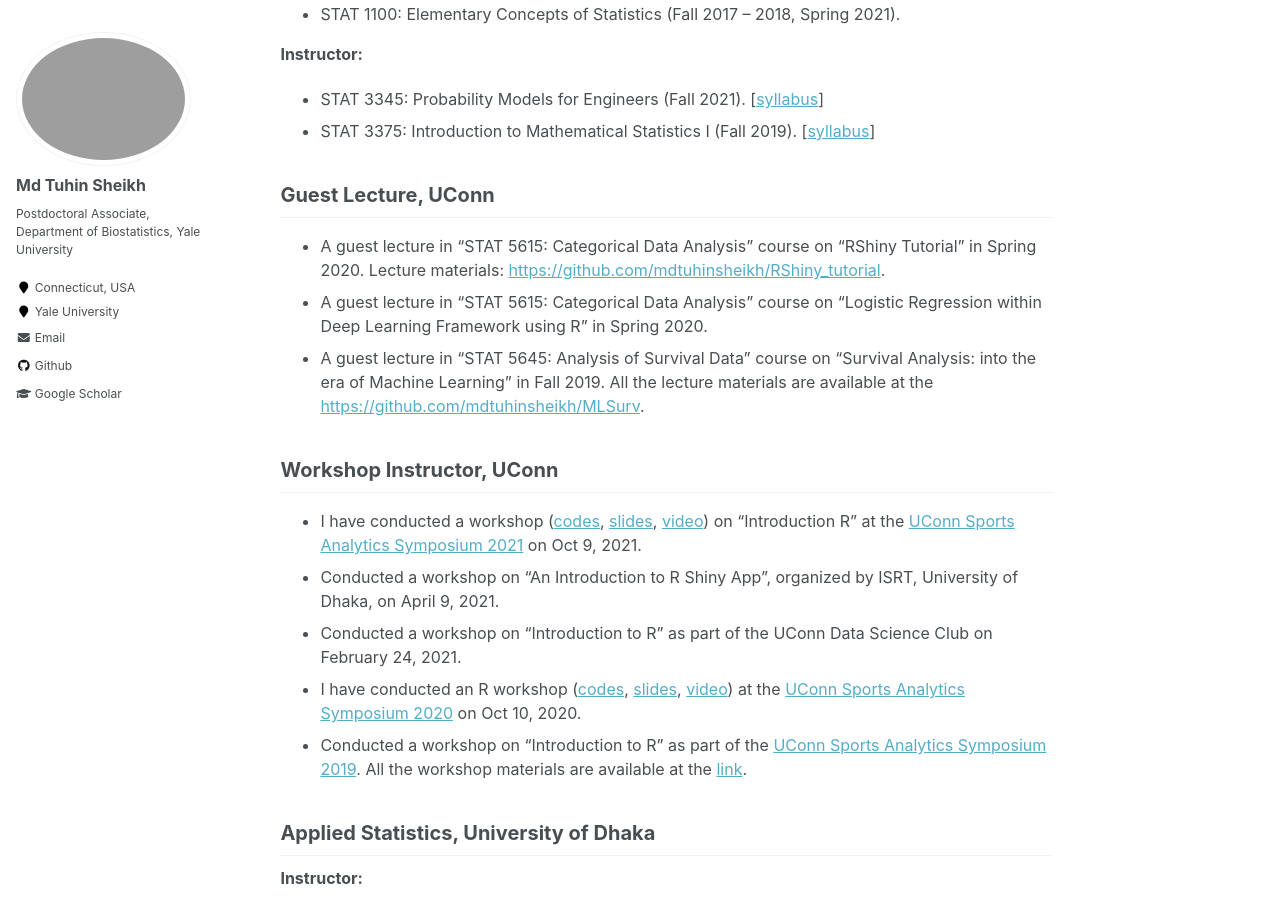
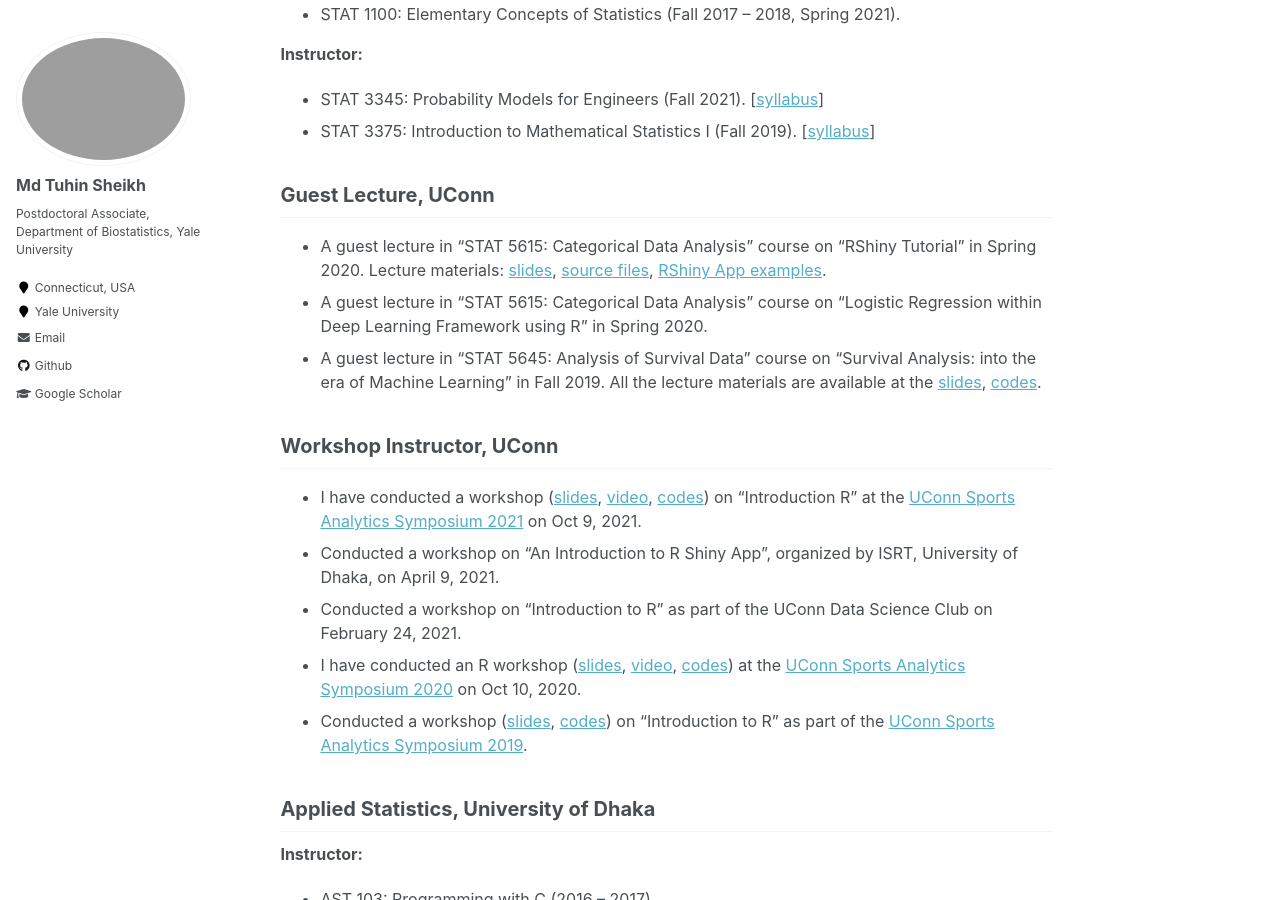
Before and after one commit to mdtuhinsheikh/mdtuhinsheikh.github.io, a Jekyll site: the page built from _pages/teaching.md, in a window 1280 px wide and 900 px high, scrolled down 366 px. Built offline with Jekyll 4.4.1, drawn with Linux system fonts in a browser that asks for light colours.

Commit message:
Update teaching.md

```diff
--- a/_pages/teaching.md
+++ b/_pages/teaching.md
@@ -17,20 +17,20 @@ author_profile: true
 
 ## Guest Lecture, UConn
 * A guest lecture in "STAT 5615: Categorical Data Analysis" course on "RShiny Tutorial" in Spring 2020.
-Lecture materials: [https://github.com/mdtuhinsheikh/RShiny_tutorial](https://github.com/mdtuhinsheikh/RShiny_tutorial){:target="_blank"}.
+Lecture materials: [slides](https://github.com/mdtuhinsheikh/RShiny_tutorial/blob/master/Slides/catRShiny_tuhin.pdf){:target="_blank"}, [source files](https://github.com/mdtuhinsheikh/RShiny_tutorial/tree/master){:target="_blank"}, [RShiny App examples](https://github.com/mdtuhinsheikh/RShiny_tutorial/tree/master/Example%20Apps){:target="_blank"}.
 * A guest lecture in "STAT 5615: Categorical Data Analysis" course on
 "Logistic Regression within Deep Learning Framework using R" in Spring 2020.
 * A guest lecture in "STAT 5645: Analysis of Survival Data" course on
 "Survival Analysis: into the era of Machine Learning" in Fall 2019.
 All the lecture materials are available at the
-[https://github.com/mdtuhinsheikh/MLSurv](https://github.com/mdtuhinsheikh/MLSurv){:target="_blank"}.
+[slides](https://mdtuhinsheikh.github.io/MLSurv/#1){:target="_blank"}, [codes](https://github.com/mdtuhinsheikh/MLSurv){:target="_blank"}.
 
 ## Workshop Instructor, UConn
-* I have conducted a workshop ([codes](https://github.com/mdtuhinsheikh/introRucsas2021){:target="_blank"}, [slides](https://mdtuhinsheikh.github.io/introRucsas2021/#1){:target="_blank"}, [video](https://uconn-cmr.webex.com/recordingservice/sites/uconn-cmr/recording/53790c850b50103a9f7f0050568f9b64/playback){:target="_blank"}) on "Introduction R" at the [UConn Sports Analytics Symposium 2021](https://statds.org/events/ucsas2021/workshops.html){:target="_blank"} on Oct 9, 2021.
+* I have conducted a workshop ([slides](https://mdtuhinsheikh.github.io/introRucsas2021/#1){:target="_blank"}, [video](https://uconn-cmr.webex.com/recordingservice/sites/uconn-cmr/recording/53790c850b50103a9f7f0050568f9b64/playback){:target="_blank"}, [codes](https://github.com/mdtuhinsheikh/introRucsas2021){:target="_blank"}) on "Introduction R" at the [UConn Sports Analytics Symposium 2021](https://statds.org/events/ucsas2021/workshops.html){:target="_blank"} on Oct 9, 2021.
 * Conducted a workshop on "An Introduction to R Shiny App", organized by ISRT, University of Dhaka, on April 9, 2021.
 * Conducted a workshop on "Introduction to R" as part of the UConn Data Science Club on February 24, 2021.
-* I have conducted an R workshop ([codes](https://github.com/mdtuhinsheikh/introR_ucsas2021){:target="_blank"}, [slides](https://mdtuhinsheikh.github.io/introR_ucsas2020/#1){:target="_blank"}, [video](https://uconn-cmr.webex.com/recordingservice/sites/uconn-cmr/recording/3e88f57314344e8db379fb744ab42cb1/playback){:target="_blank"}) at the [UConn Sports Analytics Symposium 2020](https://statds.org/events/ucsas2020/workshops.html){:target="_blank"} on Oct 10, 2020.
-* Conducted a workshop on "Introduction to R" as part of the [UConn Sports Analytics Symposium 2019](https://statds.org/events/ucsas2019/){:target="_blank"}. All the workshop materials are available at the [link](https://github.com/mdtuhinsheikh/introR_ucsas2019){:target="_blank"}.
+* I have conducted an R workshop ([slides](https://mdtuhinsheikh.github.io/introR_ucsas2020/#1){:target="_blank"}, [video](https://uconn-cmr.webex.com/recordingservice/sites/uconn-cmr/recording/3e88f57314344e8db379fb744ab42cb1/playback){:target="_blank"}, [codes](https://github.com/mdtuhinsheikh/introR_ucsas2021){:target="_blank"}) at the [UConn Sports Analytics Symposium 2020](https://statds.org/events/ucsas2020/workshops.html){:target="_blank"} on Oct 10, 2020.
+* Conducted a workshop ([slides](https://mdtuhinsheikh.github.io/introR_ucsas2019/#1){:target="_blank"}, [codes](https://github.com/mdtuhinsheikh/introR_ucsas2019){:target="_blank"}) on "Introduction to R" as part of the [UConn Sports Analytics Symposium 2019](https://statds.org/events/ucsas2019/){:target="_blank"}.
 
 ## Applied Statistics, University of Dhaka
 **Instructor:**
```
